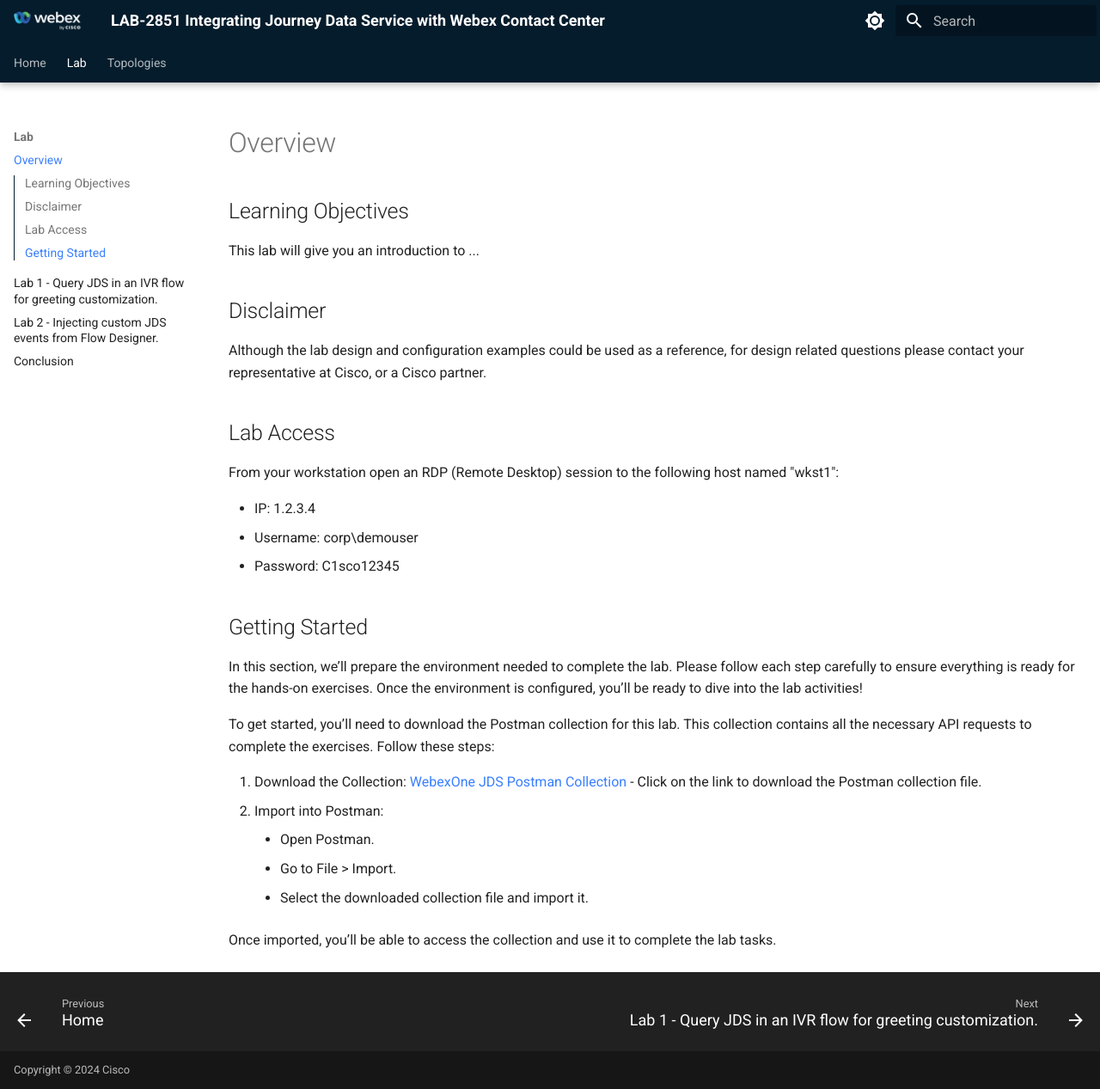
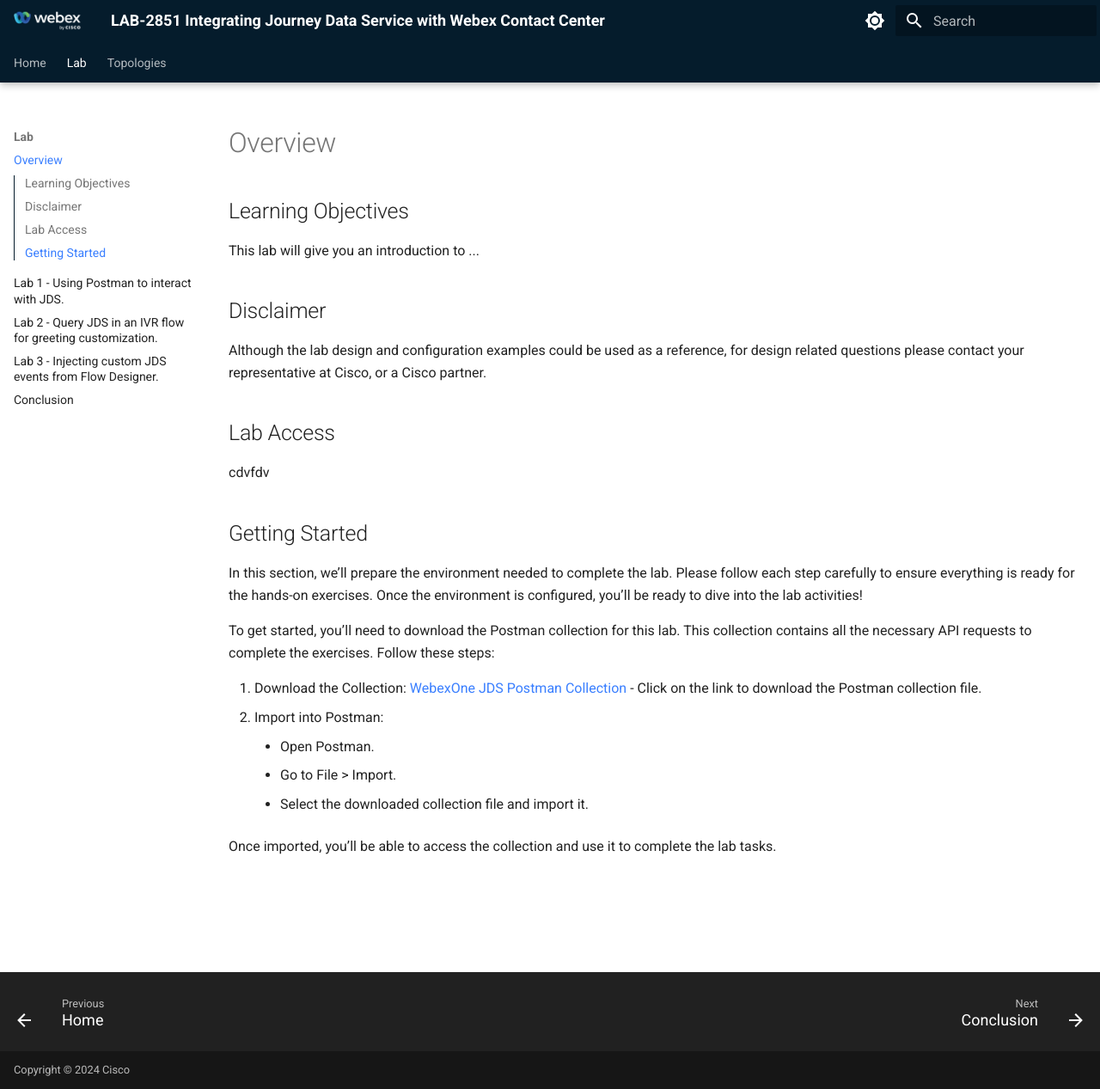
Before and after one commit to WebexCC-SA/LAB-2851, an MkDocs documentation site: the page built from docs/overview.md, in a window 1280 px wide and 1267 px high. Shown: the whole window at 86% size. Built offline with MkDocs 1.6.1 and Material for MkDocs 9.7.7, drawn with Linux system fonts in a browser that asks for light colours.

Commit message:
Postman Setup

```diff
--- a/docs/overview.md
+++ b/docs/overview.md
@@ -10,11 +10,7 @@
 
 ## Lab Access
 
-From your workstation open an RDP (Remote Desktop) session to the following host named "wkst1":
-
-- IP: 1.2.3.4
-- Username: corp\demouser
-- Password: C1sco12345
+cdvfdv
 
 ## Getting Started
 
@@ -22,7 +18,7 @@
 
 To get started, you’ll need to download the Postman collection for this lab. This collection contains all the necessary API requests to complete the exercises. Follow these steps:
 
-1. Download the Collection: <a href="https://github.com/ruegreen/Wx1-JDS-Postman" target="_blank">WebexOne JDS Postman Collection</a>  - Click on the link to download the Postman collection file.
+1. Download the Collection: <a href="https://github.com/WebexCC-SA/LAB-2851/blob/main/docs/assets/Wx1_Simplified_JDS_Collection.postman_collection.json" target="_blank">WebexOne JDS Postman Collection</a>  - Click on the link to download the Postman collection file.
 2. Import into Postman:
     - Open Postman.
     - Go to File > Import.
--- a/docs/stylesheets/extra.css
+++ b/docs/stylesheets/extra.css
@@ -37,3 +37,9 @@
     width: 40%;
     height: 40%
   }
+
+  img[alt$="Permission"] {
+    padding-right:15px;
+    width: 70%;
+    height: 70%
+  }
--- a/mkdocs.yml
+++ b/mkdocs.yml
@@ -79,7 +79,8 @@
   - Home: index.md
   - Lab:
       - Overview: overview.md
-      - Lab 1 - Query JDS in an IVR flow for greeting customization.: lab1_query_JDS.md
-      - Lab 2 - Injecting custom JDS events from Flow Designer.: lab2_injecting_JDS_event.md
+      - Lab 1 - Using Postman to interact with JDS.: lab1_postman.md
+      - Lab 2 - Query JDS in an IVR flow for greeting customization.: lab2_query_JDS.md
+      - Lab 3 - Injecting custom JDS events from Flow Designer.: lab3_injecting_JDS_event.md
       - Conclusion: conclusion.md
   - Topologies: topologies.md
```
Also changed, not shown: docs/lab1_query_JDS.md (deleted, +0 -125 lines), docs/assets/Postman1.png (added), docs/assets/Postman2.png (added), docs/assets/Postman3.png (added), docs/assets/Postman4.png (added), docs/assets/Postman5.png (added), docs/assets/Postman6.png (added), docs/assets/Postman7.png (added), 1 other file.
